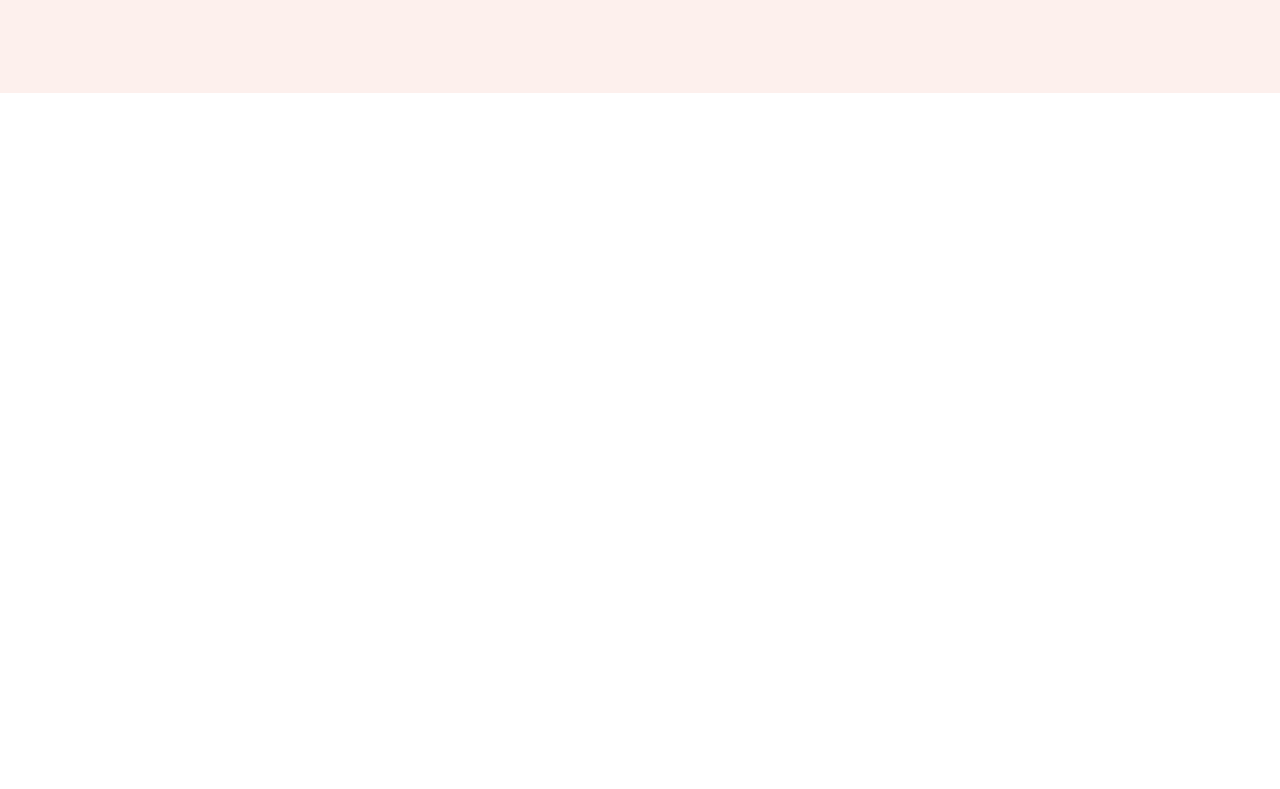
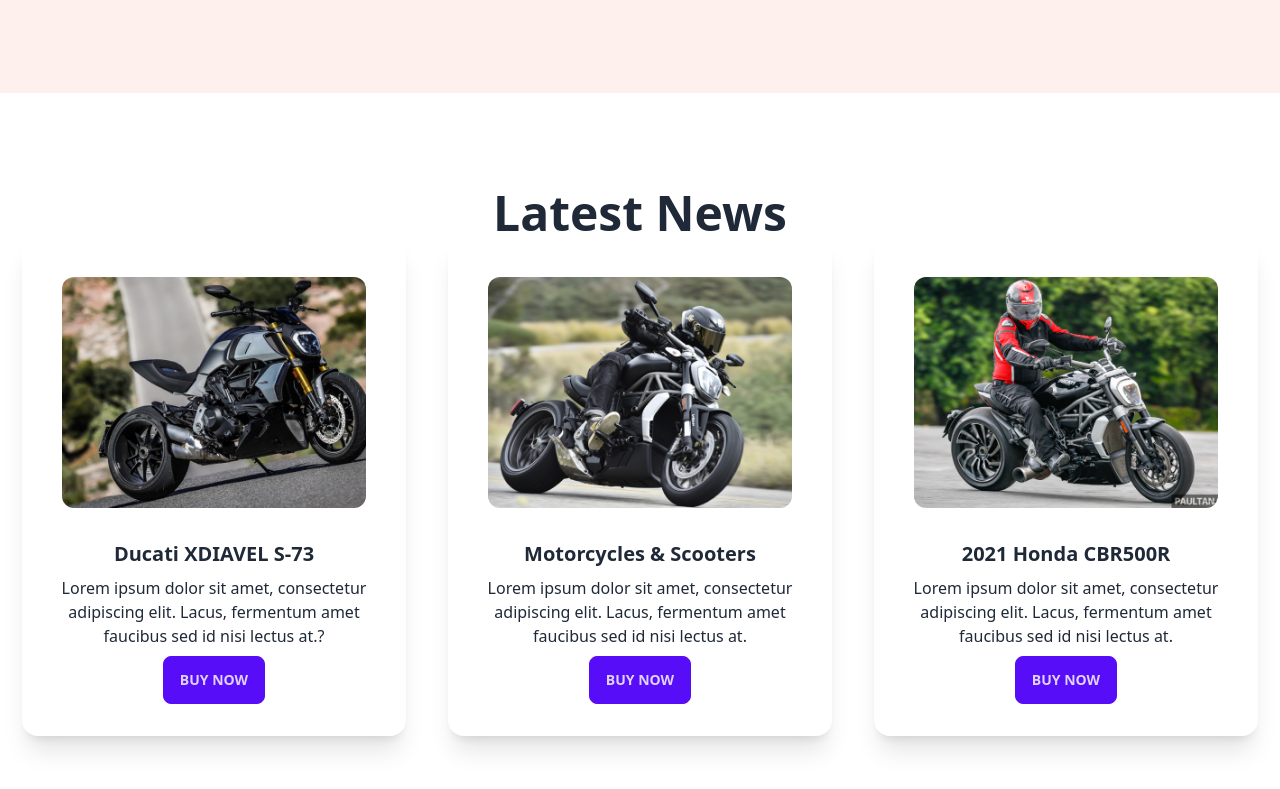
Before and after one commit to Puspal11/m13-biker-zone, a plain HTML site: page index.html in a window 1280 px wide. Shown: the part 529-1318 px from the top of the page. Before the commit the page ends 800 px from the top, so only its background shows below. Drawn offline with nearby package versions, Linux system fonts and the light colour scheme.

Commit message:
added picturs and title of bikes

```diff
--- a/index.html
+++ b/index.html
@@ -170,7 +170,50 @@
             </div>
     </Header>
     <main class="md:container md:mx-auto">
+        <section>
 
+        </section>
+        <section class="my-24">
+            <h3 class="text-5xl font-semibold text-center">Latest News</h3>
+            <div class="flex justify-evenly gap-5">
+                <div class="card w-96 bg-base-100 shadow-xl">
+                    <figure class="px-10 pt-10">
+                      <img src="/images/others/latest1.png" alt="Shoes" class="rounded-xl" />
+                    </figure>
+                    <div class="card-body items-center text-center">
+                      <h2 class="card-title">Ducati XDIAVEL S-73</h2>
+                      <p>Lorem ipsum dolor sit amet, consectetur adipiscing elit. Lacus, fermentum amet faucibus sed id nisi lectus at.?</p>
+                      <div class="card-actions">
+                        <button class="btn btn-primary">Buy Now</button>
+                      </div>
+                    </div>
+                  </div>
+                <div class="card w-96 bg-base-100 shadow-xl">
+                    <figure class="px-10 pt-10">
+                      <img src="/images/others/latest2.png" alt="Shoes" class="rounded-xl" />
+                    </figure>
+                    <div class="card-body items-center text-center">
+                      <h2 class="card-title">Motorcycles & Scooters</h2>
+                      <p>Lorem ipsum dolor sit amet, consectetur adipiscing elit. Lacus, fermentum amet faucibus sed id nisi lectus at.</p>
+                      <div class="card-actions">
+                        <button class="btn btn-primary">Buy Now</button>
+                      </div>
+                    </div>
+                  </div>
+                <div class="card w-96 bg-base-100 shadow-xl">
+                    <figure class="px-10 pt-10">
+                      <img src="/images/others/latest3.png" alt="Shoes" class="rounded-xl" />
+                    </figure>
+                    <div class="card-body items-center text-center">
+                      <h2 class="card-title">2021 Honda CBR500R</h2>
+                      <p>Lorem ipsum dolor sit amet, consectetur adipiscing elit. Lacus, fermentum amet faucibus sed id nisi lectus at.</p>
+                      <div class="card-actions">
+                        <button class="btn btn-primary">Buy Now</button>
+                      </div>
+                    </div>
+                  </div>
+            </div>
+        </section>
     </main>
 
 </body>
```
